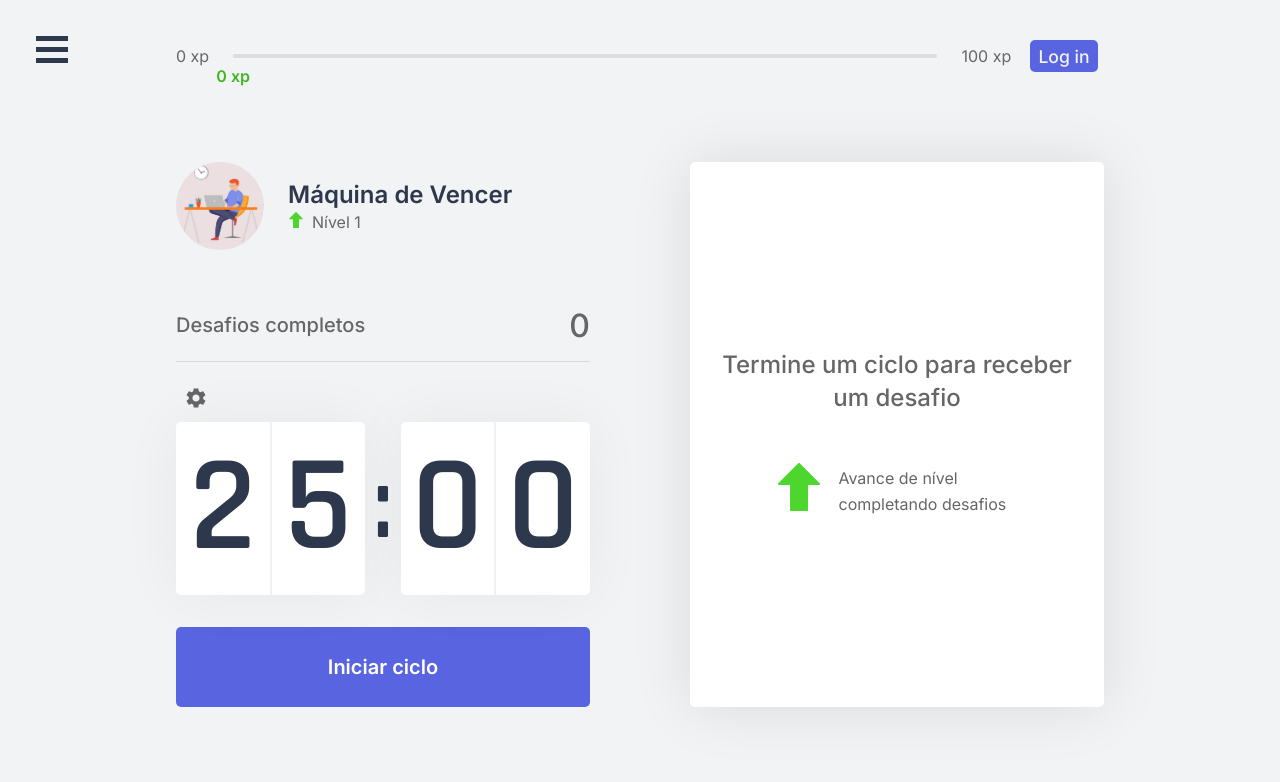
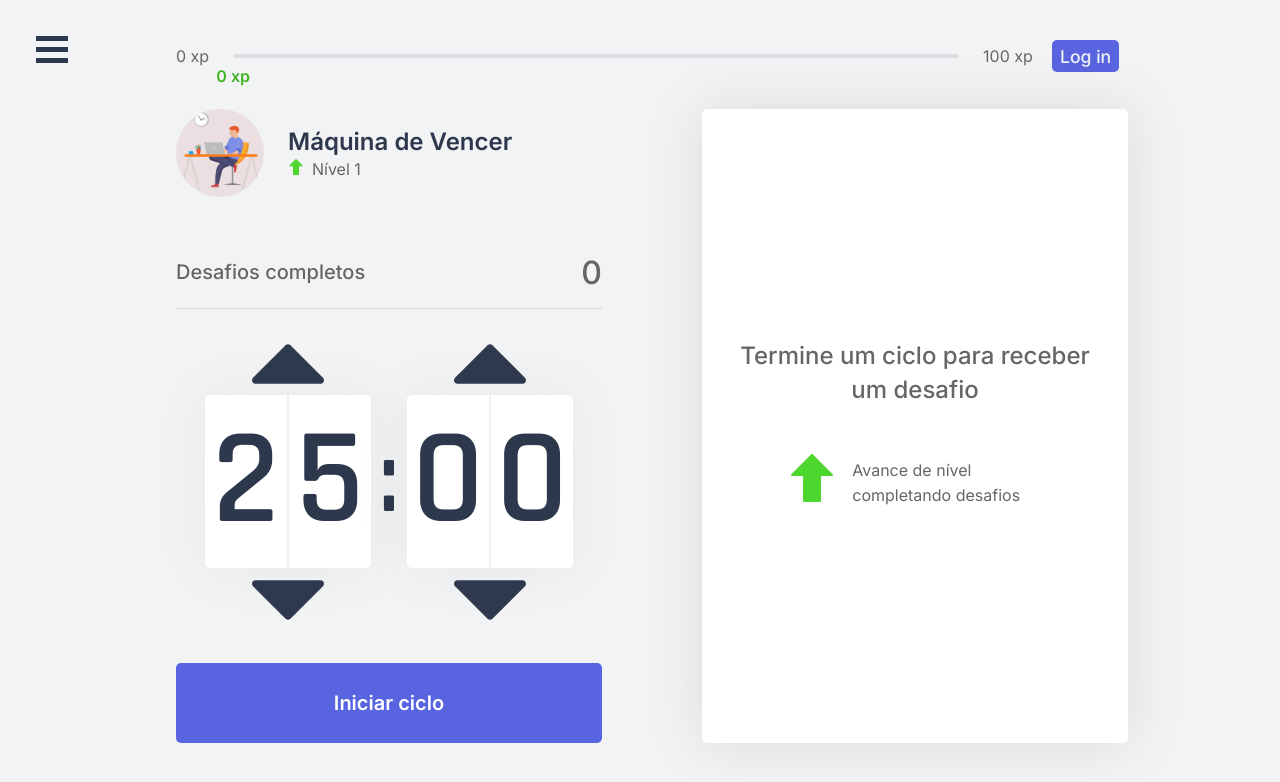
Before and after one commit to arthurvergacas/Take-A-Break, a Next.js app: page / in a window 1280 px wide. Shown: the top 782 px of the page. Built offline with nearby package versions, Linux system fonts and the light colour scheme.

Commit message:
added finer timer customization

```diff
--- a/src/components/Countdown.tsx
+++ b/src/components/Countdown.tsx
@@ -1,8 +1,9 @@
-import { Settings } from "@material-ui/icons";
 import { useState, useEffect, useContext } from "react";
 import { ChallengesContext } from "../contexts/ChallengesContexts";
 import styles from "../styles/components/Countdown.module.css";
 import { Button } from "./Button";
+
+import Cookies from "js-cookie";
 
 let countdownTimeout: NodeJS.Timeout;
 
@@ -11,7 +12,7 @@ export function Countdown() {
 		startNewChallenge,
 		activeChallenge,
 		initialTime,
-		enableSetTimerModal,
+		setInitialTime,
 	} = useContext(ChallengesContext);
 
 	const [time, setTime] = useState(initialTime); // time in seconds
@@ -20,6 +21,8 @@ export function Countdown() {
 
 	const minutes = (time / 60) | 0; // bitwise way to round numbers (top tier)
 	const seconds = time % 60;
+
+	const inactiveArrowsClass = isActive ? styles.inactiveArrows : "";
 
 	function startCountdown() {
 		setIsActive(true);
@@ -31,8 +34,17 @@ export function Countdown() {
 		setTime(initialTime);
 	}
 
-	function handleSettingsClick() {
-		enableSetTimerModal();
+	function changeTime(amount: number) {
+		const clamp = (num: number, min: number, max: number) =>
+			Math.min(Math.max(num, min), max);
+
+		if (initialTime >= 5 * 60 && initialTime <= 60 * 60) {
+			const newTime = clamp(initialTime + amount, 5 * 60, 60 * 60);
+			setInitialTime(newTime);
+			Cookies.set("preferredInitialTime", String(newTime), {
+				expires: 365 * 20,
+			});
+		}
 	}
 
 	useEffect(() => {
@@ -61,11 +73,18 @@ export function Countdown() {
 	return (
 		<>
 			<div className={styles.mainContainer}>
-				<Settings
-					className={styles.settingsIcon}
-					onClick={handleSettingsClick}
+				{/* <div className={styles.upArrowsRow}> */}
+
+				{/* </div> */}
+
+				<div className={styles.clockContainer}>
+					<div>
+						<img
+							src="icons/triangular-filled-up-arrow.svg"
+							alt="Aumentar Minutos"
+							className={`${styles.arrow} ${inactiveArrowsClass}`}
+							onClick={() => changeTime(5 * 60)}
 						/>
-				<div className={styles.clockContainer}>
 						<div>
 							<span>
 								{
@@ -85,7 +104,23 @@ export function Countdown() {
 							</span>
 						</div>
 
+						<img
+							src="icons/triangular-filled-up-arrow.svg"
+							alt="Diminuir Minutos"
+							className={`${styles.arrow} ${styles.downArrow} ${inactiveArrowsClass}`}
+							onClick={() => changeTime(-5 * 60)}
+						/>
+					</div>
+
 					<span>:</span>
+
+					<div>
+						<img
+							src="icons/triangular-filled-up-arrow.svg"
+							alt="Aumentar Segundos"
+							className={`${styles.arrow} ${inactiveArrowsClass}`}
+							onClick={() => changeTime(5)}
+						/>
 
 						<div>
 							<span>
@@ -104,6 +139,14 @@ export function Countdown() {
 									})[1]
 								}
 							</span>
+						</div>
+
+						<img
+							src="icons/triangular-filled-up-arrow.svg"
+							alt="Diminuir Segundos"
+							className={`${styles.arrow} ${styles.downArrow} ${inactiveArrowsClass}`}
+							onClick={() => changeTime(-5)}
+						/>
 					</div>
 				</div>
 			</div>
--- a/src/components/SetTimerModal.tsx
+++ /dev/null
@@ -1,90 +0,0 @@
-import React, { useContext, useState } from "react";
-import { ChallengesContext } from "../contexts/ChallengesContexts";
-import { Modal } from "./Modal";
-
-import Slider from "@material-ui/core/Slider";
-
-import Cookies from "js-cookie";
-
-import styles from "../styles/components/SetTimerModal.module.css";
-import { withStyles } from "@material-ui/core/styles";
-
-export function SetTimerModal() {
-	const { disableSetTimerModal, initialTime, setInitialTime } = useContext(
-		ChallengesContext
-	);
-
-	const [inProp, setInProp] = useState(true);
-
-	let newTime = initialTime;
-
-	function valuetext(value: number) {
-		newTime = value * 60;
-
-		return `${value.toLocaleString("en-US", {
-			minimumIntegerDigits: 2,
-			useGrouping: false,
-		})}:00`;
-	}
-
-	function saveChanges() {
-		setInitialTime(newTime);
-
-		Cookies.set("preferredInitialTime", String(newTime), { expires: 365 * 20 });
-
-		setInProp(false);
-	}
-
-	const CustomSlider = withStyles({
-		root: {
-			color: "var(--green)",
-			height: 3,
-		},
-		thumb: {
-			height: 12,
-			width: 12,
-			"&:focus, &:hover, &$active": {
-				boxShadow: "inherit",
-			},
-		},
-		valueLabel: {
-			fontSize: "0.9rem",
-			filter: "brightness(1.05)",
-			"& *": {
-				background: "var(--green)",
-				color: "var(--title)",
-			},
-		},
-		track: {
-			height: 3,
-			borderRadius: 4,
-		},
-		rail: {
-			height: 3,
-			borderRadius: 2,
-		},
-	})(Slider);
-
-	return (
-		<Modal disableFunction={disableSetTimerModal} inProp={inProp}>
-			<strong className={styles.title}>Defina a duração do timer</strong>
-
-			<div className={styles.sliderContainer}>
-				<CustomSlider
-					defaultValue={initialTime / 60}
-					getAriaValueText={valuetext}
-					aria-labelledby="discrete-slider"
-					valueLabelDisplay="auto"
-					step={5}
-					marks
-					min={5}
-					max={60}
-				/>
-			</div>
-
-			<button className={styles.saveBtn} onClick={saveChanges}>
-				Salvar
-			</button>
-		</Modal>
-	);
-}
--- a/src/contexts/ChallengesContexts.tsx
+++ b/src/contexts/ChallengesContexts.tsx
@@ -39,9 +39,6 @@ interface ChallengesContextData {
 	changeProfile: (name: string, picture: string) => void;
 	offlineUserPicture: string;
 	offlineUserName: string;
-	isSetTimerModalActive: boolean;
-	enableSetTimerModal: () => void;
-	disableSetTimerModal: () => void;
 	setInitialTime: Function;
 }
 
@@ -103,14 +100,6 @@ export function ChallengesProvider({ children }: ChallengesProviderProps) {
 
 	function disableEditProfileModal() {
 		setIsEditProfileModalActive(false);
-	}
-
-	function enableSetTimerModal() {
-		setIsSetTimerModalActive(true);
-	}
-
-	function disableSetTimerModal() {
-		setIsSetTimerModalActive(false);
 	}
 
 	function changeProfile(name: string, picture: string) {
@@ -191,8 +180,6 @@ export function ChallengesProvider({ children }: ChallengesProviderProps) {
 		offlineUserPicture,
 		offlineUserName,
 		isSetTimerModalActive,
-		enableSetTimerModal,
-		disableSetTimerModal,
 		setInitialTime,
 	};
 
--- a/src/pages/index.tsx
+++ b/src/pages/index.tsx
@@ -18,7 +18,6 @@ import { Menu } from "../components/Menu";
 import { getMainCookies } from "../utils/GetCookies";
 import Cookies from "js-cookie";
 import { EditProfileModal } from "../components/EditProfileModal";
-import { SetTimerModal } from "../components/SetTimerModal";
 import { CustomTooltip } from "../components/CustomTooltip";
 
 interface HomeProps {
@@ -39,7 +38,6 @@ export default function Home(props: HomeProps) {
 		offlineUserName,
 		offlineUserPicture,
 		isEditProfileModalActive,
-		isSetTimerModalActive,
 		setInitialTime,
 	} = useContext(ChallengesContext);
 
@@ -72,9 +70,6 @@ export default function Home(props: HomeProps) {
 
 				{/* modal shown when user is editing profile */}
 				{isEditProfileModalActive && <EditProfileModal />}
-
-				{/* modal shown when user wants to change the timer */}
-				{isSetTimerModalActive && <SetTimerModal />}
 
 				<Head>
 					<title>Início | Take A Break</title>
--- a/src/styles/components/Countdown.module.css
+++ b/src/styles/components/Countdown.module.css
@@ -1,16 +1,22 @@
 .clockContainer {
 	display: flex;
 	align-items: center;
+	justify-content: center;
 	font-family: Rajdhani;
 	font-weight: 600;
 	color: var(--title);
 }
 
 .clockContainer > div {
+	display: flex;
+	flex-direction: column;
+	align-items: center;
+}
+
+.clockContainer > div > div {
 	flex: 1;
 	display: flex;
 	align-items: center;
-	justify-content: space-evenly;
 
 	background-color: var(--white);
 	box-shadow: 0 0 60px rgba(0, 0, 0, 0.05);
@@ -19,15 +25,16 @@
 	text-align: center;
 }
 
-.clockContainer > div span {
+.clockContainer > div > div span {
 	flex: 1;
+	width: 5.2rem;
 }
 
-.clockContainer > div span:first-child {
+.clockContainer > div > div span:first-child {
 	border-right: 1px solid #f0f1f3;
 }
 
-.clockContainer > div span:last-child {
+.clockContainer > div > div span:last-child {
 	border-left: 1px solid #f0f1f3;
 }
 
@@ -36,18 +43,41 @@
 	margin: 0 0.5rem;
 }
 
-.mainContainer > .settingsIcon {
-	margin-bottom: 0.5rem;
-	margin-left: 0.5rem;
+/* Arrows */
+
+.arrow {
+	width: 4.5rem;
+	filter: invert(19%) sepia(11%) saturate(1920%) hue-rotate(182deg) brightness(90%) contrast(86%);
+
+	margin: -0.3rem;
+
+	cursor: pointer;
+
+	/* so it's not draggable */
+	user-select: none;
+	-moz-user-select: none;
+	-webkit-user-drag: none;
+	-webkit-user-select: none;
+	-ms-user-select: none;
 
 	transition: all 0.1s linear;
-
-	cursor: pointer;
 }
 
-.mainContainer > .settingsIcon:hover {
-	color: var(--red);
-	transform: rotate(15deg);
+.arrow:hover:not(.inactiveArrows) {
+	filter: invert(51%) sepia(75%) saturate(435%) hue-rotate(302deg) brightness(95%) contrast(96%);
+}
+
+.arrow:active:not(.inactiveArrows) {
+	filter: invert(36%) sepia(82%) saturate(933%) hue-rotate(313deg) brightness(90%) contrast(104%);
+}
+
+.downArrow {
+	transform: rotate(180deg);
+}
+
+.inactiveArrows {
+	opacity: 0.4;
+	cursor: default;
 }
 
 .cycleButton {
--- a/src/styles/pages/Home.module.css
+++ b/src/styles/pages/Home.module.css
@@ -2,7 +2,7 @@
 	height: 100vh;
 	max-width: 992px;
 	margin: 0 auto;
-	padding: 2.5rem 2rem;
+	padding: 2.5rem 0.5rem 2.5rem 2rem;
 
 	display: flex;
 	flex-direction: column;
@@ -12,6 +12,17 @@
 	display: grid;
 	grid-template-columns: 9fr 1fr;
 	margin-bottom: 0.8rem;
+}
+
+.container > section {
+	flex: 1;
+
+	display: grid;
+	grid-template-columns: 1fr 1fr;
+	gap: 6.25rem;
+	align-content: center;
+	padding-bottom: 2rem;
+
 }
 
 .loginLink {
@@ -65,12 +76,3 @@
 .logoutLink:hover {
 	background: var(--dark-blue);
 }
-
-.container > section {
-	flex: 1;
-
-	display: grid;
-	grid-template-columns: 1fr 1fr;
-	gap: 6.25rem;
-	align-content: center;
-}
```
Also changed, not shown: public/CREDITS.md (+2 -0 lines), public/icons/triangular-filled-up-arrow.svg (added). Lines whose indentation alone changed are shown as unchanged.
